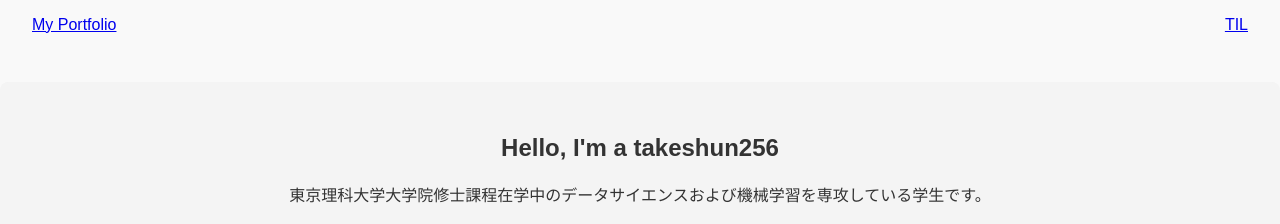
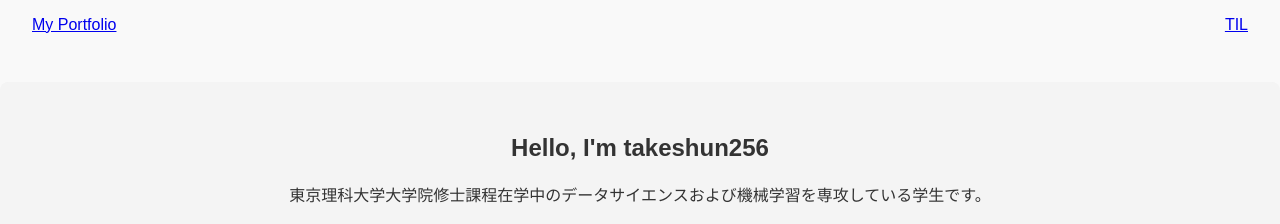
Before and after one commit to takeshun256/portfolio, a Next.js app: page / in a window 1280 px wide. Shown: the top 224 px of the page. Built offline with nearby package versions, Linux system fonts and the light colour scheme.

Commit message:
fix typo

```diff
--- a/components/Hero.tsx
+++ b/components/Hero.tsx
@@ -1,6 +1,6 @@
 const Hero = () => (
   <section className="hero">
-    <h1>Hello, I'm a takeshun256</h1>
+    <h1>Hello, I'm takeshun256</h1>
     <p>
       東京理科大学大学院修士課程在学中のデータサイエンスおよび機械学習を専攻している学生です。
     </p>
```
